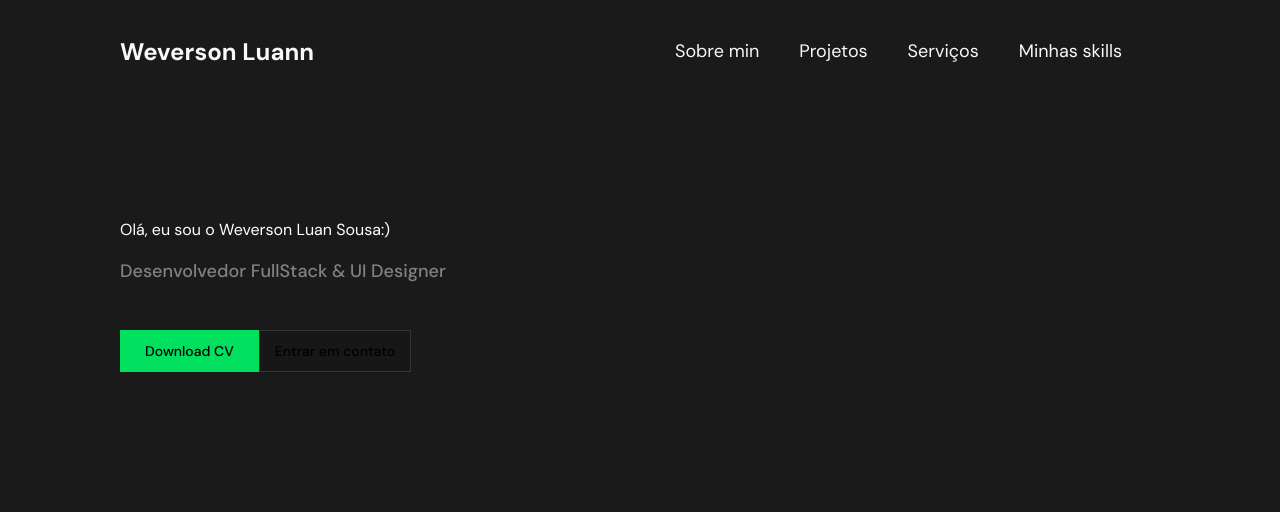
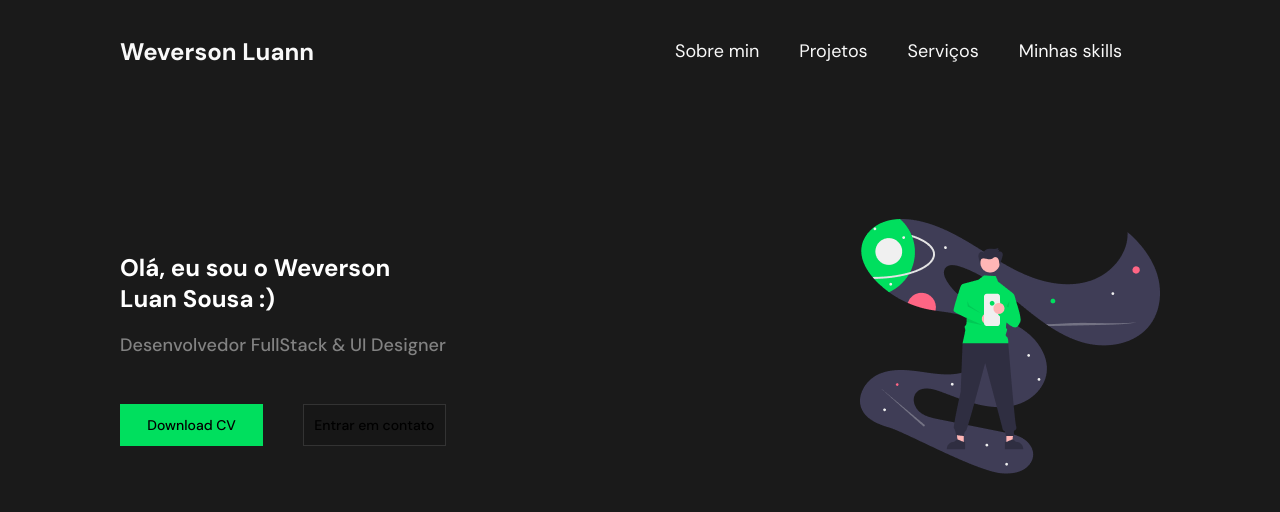
Before and after one commit to Luann-Sousa/Portfolio, a Next.js app in the folder portfolio/: page / in a window 1280 px wide. Shown: the top 512 px of the page. Built offline with nearby package versions, Linux system fonts and the light colour scheme.

Commit message:
component Feature/Header-Section foi finalizado

```diff
--- a/portfolio/src/components/SectionHeader/index.tsx
+++ b/portfolio/src/components/SectionHeader/index.tsx
@@ -4,17 +4,21 @@ import {
   Title,
   SubTitle,
   WrapperButtons,
+  SectionFisrt,
   ButtonDownload,
   TitleButtonDownload,
   ButtonContact,
   TitleButtonContact,
+  WrapperImage,
+  ImageFirst,
 } from "./styles";
 
 export const HeaderSection = () => {
   return (
     <Container>
       <WrapperSection>
-        <Title>Olá, eu sou o Weverson Luan Sousa:) </Title>
+        <SectionFisrt>
+          <Title>Olá, eu sou o Weverson Luan Sousa :) </Title>
           <SubTitle>Desenvolvedor FullStack & UI Designer</SubTitle>
 
           <WrapperButtons>
@@ -26,6 +30,11 @@ export const HeaderSection = () => {
               <TitleButtonContact>Entrar em contato</TitleButtonContact>
             </ButtonContact>
           </WrapperButtons>
+        </SectionFisrt>
+
+        <WrapperImage>
+          <ImageFirst src="/images/test.png" />
+        </WrapperImage>
       </WrapperSection>
     </Container>
   );
--- a/portfolio/src/components/SectionHeader/styles.ts
+++ b/portfolio/src/components/SectionHeader/styles.ts
@@ -6,9 +6,23 @@ export const Container = styled.div`
   margin-top: 143px;
 `;
 
-export const WrapperSection = styled.div``;
+export const WrapperSection = styled.div`
+  width: 100%;
 
-export const Title = styled.p``;
+  display: flex;
+  align-items: center;
+  justify-content: space-between;
+`;
+
+export const SectionFisrt = styled.div``;
+export const Title = styled.p`
+  font-family: "DM Sans";
+  font-style: normal;
+  font-weight: bold;
+  font-size: 24px;
+
+  width: 300px;
+`;
 
 export const SubTitle = styled.p`
   font-family: "DM Sans";
@@ -22,7 +36,7 @@ export const SubTitle = styled.p`
 `;
 
 export const WrapperButtons = styled.div`
-  width: 28%;
+  width: 100%;
 
   display: flex;
   align-items: center;
@@ -51,9 +65,9 @@ export const TitleButtonDownload = styled.p`
 `;
 
 export const ButtonContact = styled.button`
-  width: 157px;
+  width: 143px;
   height: 42px;
-  left: 308px;
+  left: 150px;
   top: 382px;
 
   background: #171717;
@@ -69,3 +83,9 @@ export const TitleButtonContact = styled.p`
   font-size: 14px;
   line-height: 23px;
 `;
+
+export const WrapperImage = styled.div``;
+export const ImageFirst = styled.img`
+  width: 100%;
+  height: 100%;
+`;
```
Also changed, not shown: portfolio/public/images/test.png (renamed from portfolio/src/assets/images/Logo2 1.png), portfolio/public/images/teste1.jpg (added). Lines whose indentation alone changed are shown as unchanged.
